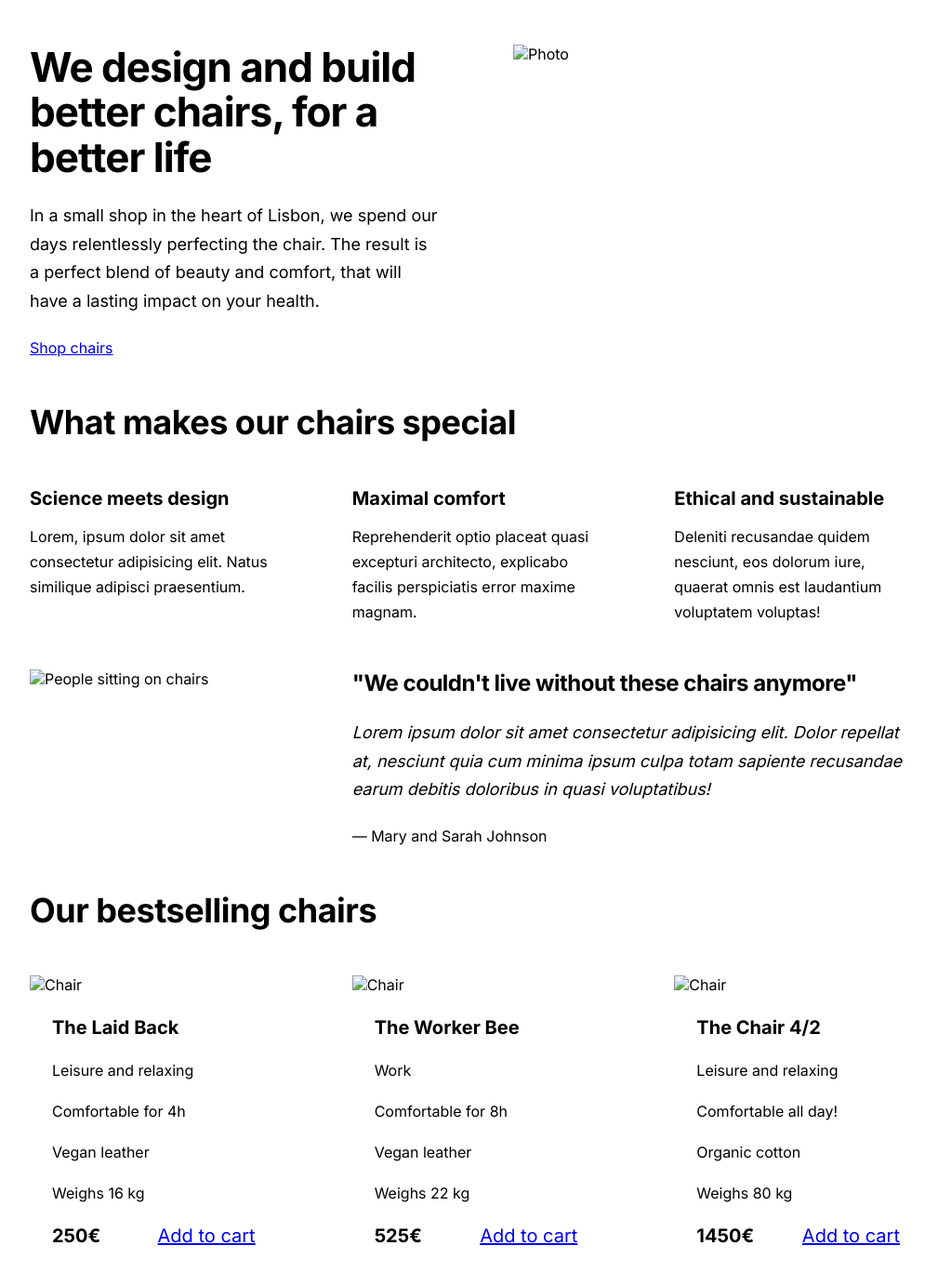
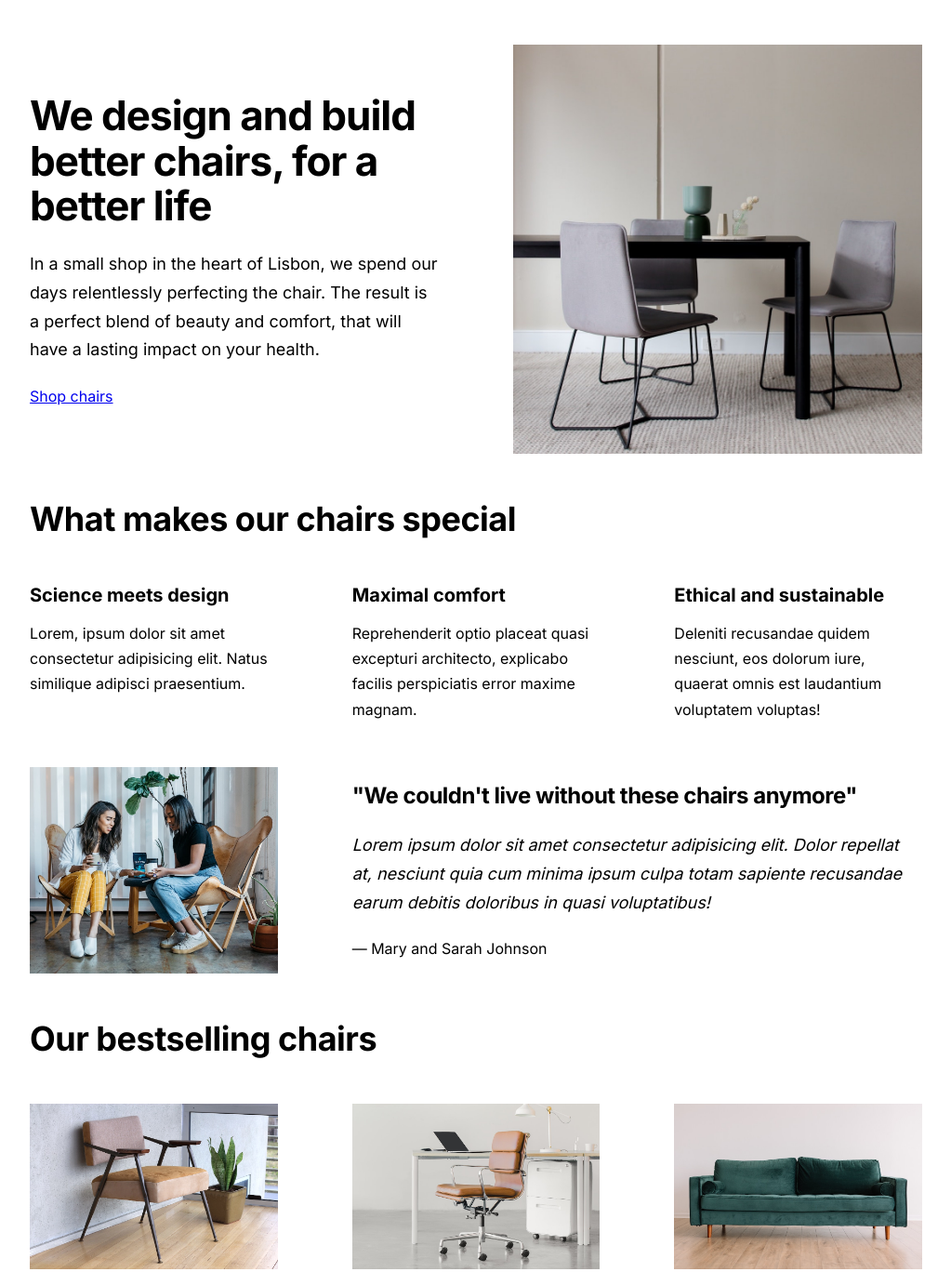
Before and after one commit to marcosvinalves/modern-design, a plain HTML site: page index.html in a window 1280 px wide. Shown: the top 1368 px of the page at 93% size, without its empty margins (128-1151 px from the left). Drawn offline with Linux system fonts and the light colour scheme.

Commit message:
fix broken images

```diff
--- a/index.html
+++ b/index.html
@@ -25,7 +25,7 @@
           </p>
           <a class="btn btn--big" href="#">Shop chairs</a>
         </div>
-        <img src="hero.jpg" alt="Photo" />
+        <img src="img/hero.jpg" alt="Photo" />
       </header>
 
       <section>
@@ -63,7 +63,7 @@
 
       <section class="testimonial-section">
         <div class="grid-3-cols">
-          <img src="customers.jpg" alt="People sitting on chairs" />
+          <img src="img/customers.jpg" alt="People sitting on chairs" />
           <div class="testimonial-box">
             <h2>"We couldn't live without these chairs anymore"</h2>
             <blockquote class="testimonial-text">
@@ -80,7 +80,7 @@
         <h2>Our bestselling chairs</h2>
         <div class="grid-3-cols">
           <figure class="chair">
-            <img src="chair-1.jpg" alt="Chair" />
+            <img src="img/chair-1.jpg" alt="Chair" />
             <div class="chair-box">
               <h3>The Laid Back</h3>
               <ul class="chair-details">
@@ -106,7 +106,7 @@
           </figure>
 
           <figure class="chair">
-            <img src="chair-2.jpg" alt="Chair" />
+            <img src="img/chair-2.jpg" alt="Chair" />
             <div class="chair-box">
               <h3>The Worker Bee</h3>
               <ul class="chair-details">
@@ -131,7 +131,7 @@
           </figure>
 
           <figure class="chair">
-            <img src="chair-3.jpg" alt="Chair" />
+            <img src="img/chair-3.jpg" alt="Chair" />
             <div class="chair-box">
               <h3>The Chair 4/2</h3>
               <ul class="chair-details">
```
